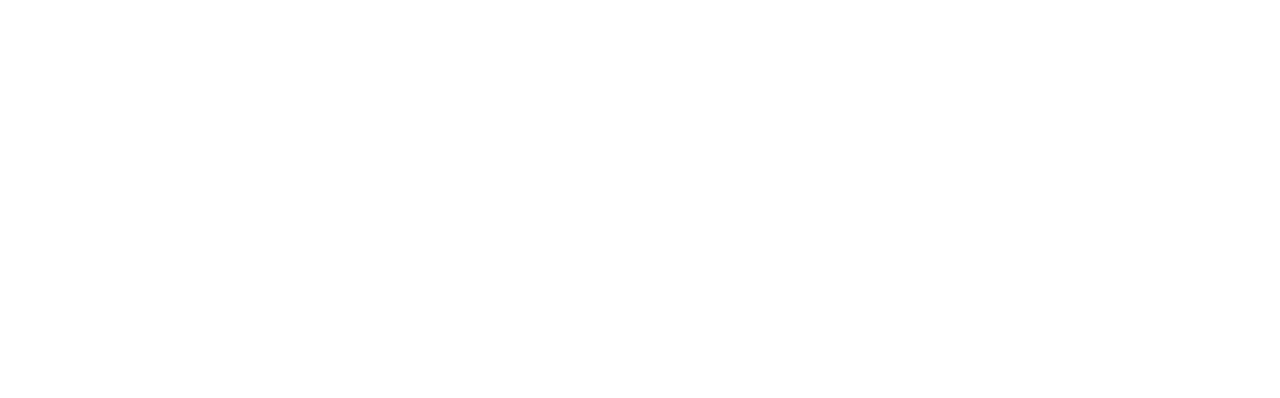
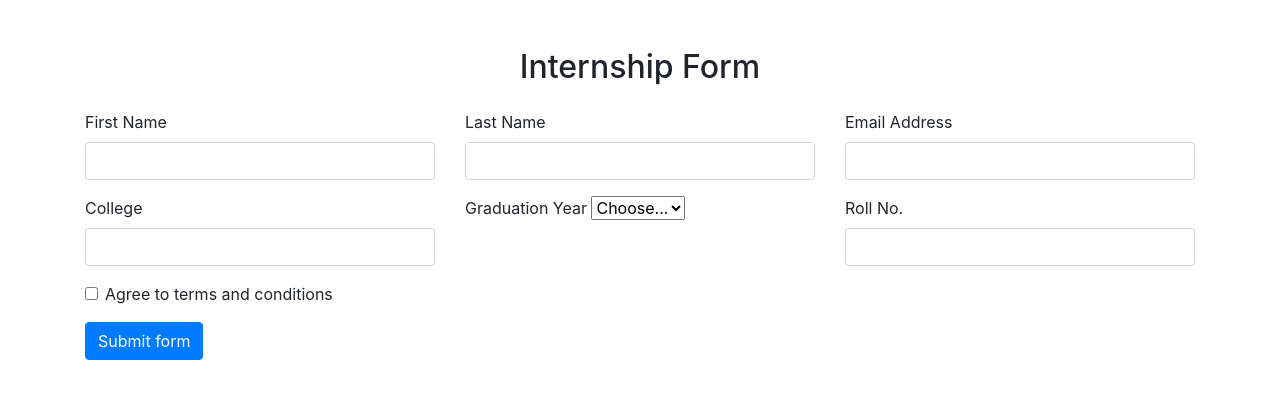
Before and after one commit to acciojob/bootstrap-form-easy-lokeshgoud15, a website: page main.html in a window 1280 px wide. Drawn offline with nearby package versions, Linux system fonts and the light colour scheme.

Commit message:
created a submission

```diff
--- a/main.html
+++ b/main.html
@@ -3,11 +3,92 @@
 <html>
 
 <head>
+	<link rel="stylesheet" href="https://cdn.jsdelivr.net/npm/bootstrap@4.4.1/dist/css/bootstrap.min.css" integrity="sha384-Vkoo8x4CGsO3+Hhxv8T/Q5PaXtkKtu6ug5TOeNV6gBiFeWPGFN9MuhOf23Q9Ifjh" crossorigin="anonymous">
 	<link rel="stylesheet" href="styles.css">
 </head>
 
 <body>
 	<!-- the entire body must be written by student -->
+
+
+<div class="container mt-5">
+    <h2 class="text-center mb-4">Internship Form</h2>
+    <form class="needs-validation" novalidate>
+        <div class="row mb-3">
+            <!-- First Name -->
+            <div class="col-md-4">
+                <label for="first-name-input" class="form-label">First Name</label>
+                <input type="text" class="form-control" id="first-name-input" name="first-name" required>
+                <div class="invalid-feedback">Please enter your first name.</div>
+            </div>
+
+            <!-- Last Name -->
+            <div class="col-md-4">
+                <label for="last-name-input" class="form-label">Last Name</label>
+                <input type="text" class="form-control" id="last-name-input" name="last-name" required>
+                <div class="invalid-feedback">Please enter your last name.</div>
+            </div>
+
+            <!-- Email Address -->
+            <div class="col-md-4">
+                <label for="email-input" class="form-label">Email Address</label>
+                <input type="email" class="form-control" id="email-input" name="email" required>
+                <div class="invalid-feedback">Please enter a valid email address.</div>
+            </div>
+        </div>
+
+        <div class="row mb-3">
+            <!-- College Name -->
+            <div class="col-md-4">
+                <label for="college-input" class="form-label">College</label>
+                <input type="text" class="form-control" id="college-input" name="college" required>
+                <div class="invalid-feedback">Please enter your college name.</div>
+            </div>
+
+            <!-- Graduation Year -->
+            <div class="col-md-4">
+                <label for="grad-year-input" class="form-label">Graduation Year</label>
+                <select class="form-select" id="grad-year-input" name="grad-year" required>
+                    <option value="" selected disabled>Choose...</option>
+                    <option value="2020">2020</option>
+                    <option value="2021">2021</option>
+                    <option value="2022">2022</option>
+                    <option value="2023">2023</option>
+                </select>
+                <div class="invalid-feedback">Please select your graduation year.</div>
+            </div>
+
+            <!-- Roll Number -->
+            <div class="col-md-4">
+                <label for="roll-no-input" class="form-label">Roll No.</label>
+                <input type="text" class="form-control" id="roll-no-input" name="roll-no" required>
+                <div class="invalid-feedback">Please enter your roll number.</div>
+            </div>
+        </div>
+
+        <!-- Agree to Terms -->
+        <div class="mb-3 form-check">
+            <input type="checkbox" class="form-check-input" id="conditions-checkbox" name="terms" required>
+            <label for="conditions-checkbox" class="form-check-label">Agree to terms and conditions</label>
+            <div class="invalid-feedback">You must agree before submitting.</div>
+        </div>
+
+        <!-- Submit Button -->
+        <button type="submit" class="btn btn-primary">Submit form</button>
+    </form>
+</div>
+
+
+
+
+
+
+
+
+
+	<script src="https://code.jquery.com/jquery-3.4.1.slim.min.js" integrity="sha384-J6qa4849blE2+poT4WnyKhv5vZF5SrPo0iEjwBvKU7imGFAV0wwj1yYfoRSJoZ+n" crossorigin="anonymous"></script>
+<script src="https://cdn.jsdelivr.net/npm/popper.js@1.16.0/dist/umd/popper.min.js" integrity="sha384-Q6E9RHvbIyZFJoft+2mJbHaEWldlvI9IOYy5n3zV9zzTtmI3UksdQRVvoxMfooAo" crossorigin="anonymous"></script>
+<script src="https://cdn.jsdelivr.net/npm/bootstrap@4.4.1/dist/js/bootstrap.min.js" integrity="sha384-wfSDF2E50Y2D1uUdj0O3uMBJnjuUD4Ih7YwaYd1iqfktj0Uod8GCExl3Og8ifwB6" crossorigin="anonymous"></script>
     <script type="text/javascript" src="./script.js">
 </script>
 
--- a/script.js
+++ b/script.js
@@ -1 +1,15 @@
 //your code here
+(function () {
+        'use strict';
+        var forms = document.querySelectorAll('.needs-validation');
+
+        Array.prototype.slice.call(forms).forEach(function (form) {
+            form.addEventListener('submit', function (event) {
+                if (!form.checkValidity()) {
+                    event.preventDefault();
+                    event.stopPropagation();
+                }
+                form.classList.add('was-validated');
+            }, false);
+        });
+    })();
```
